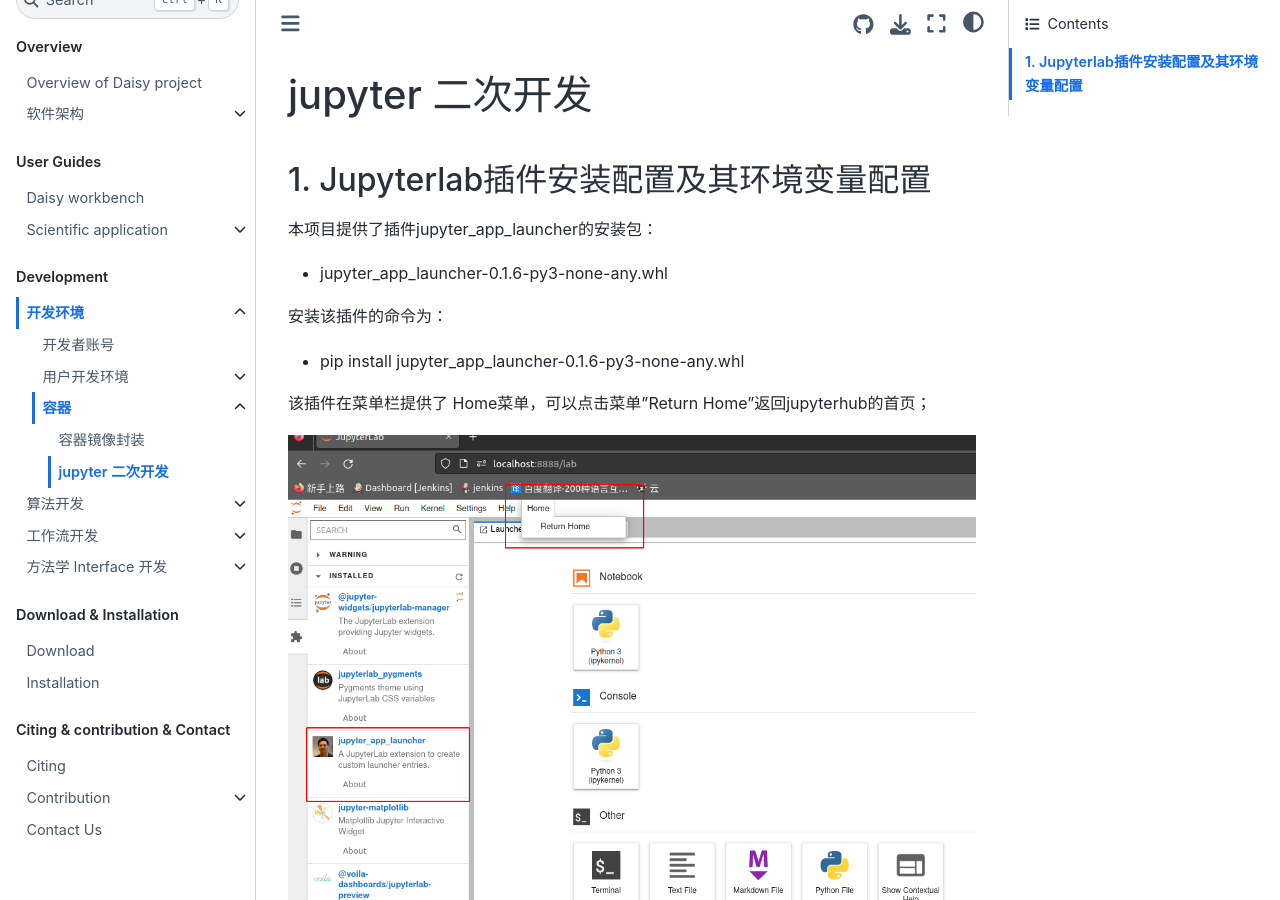
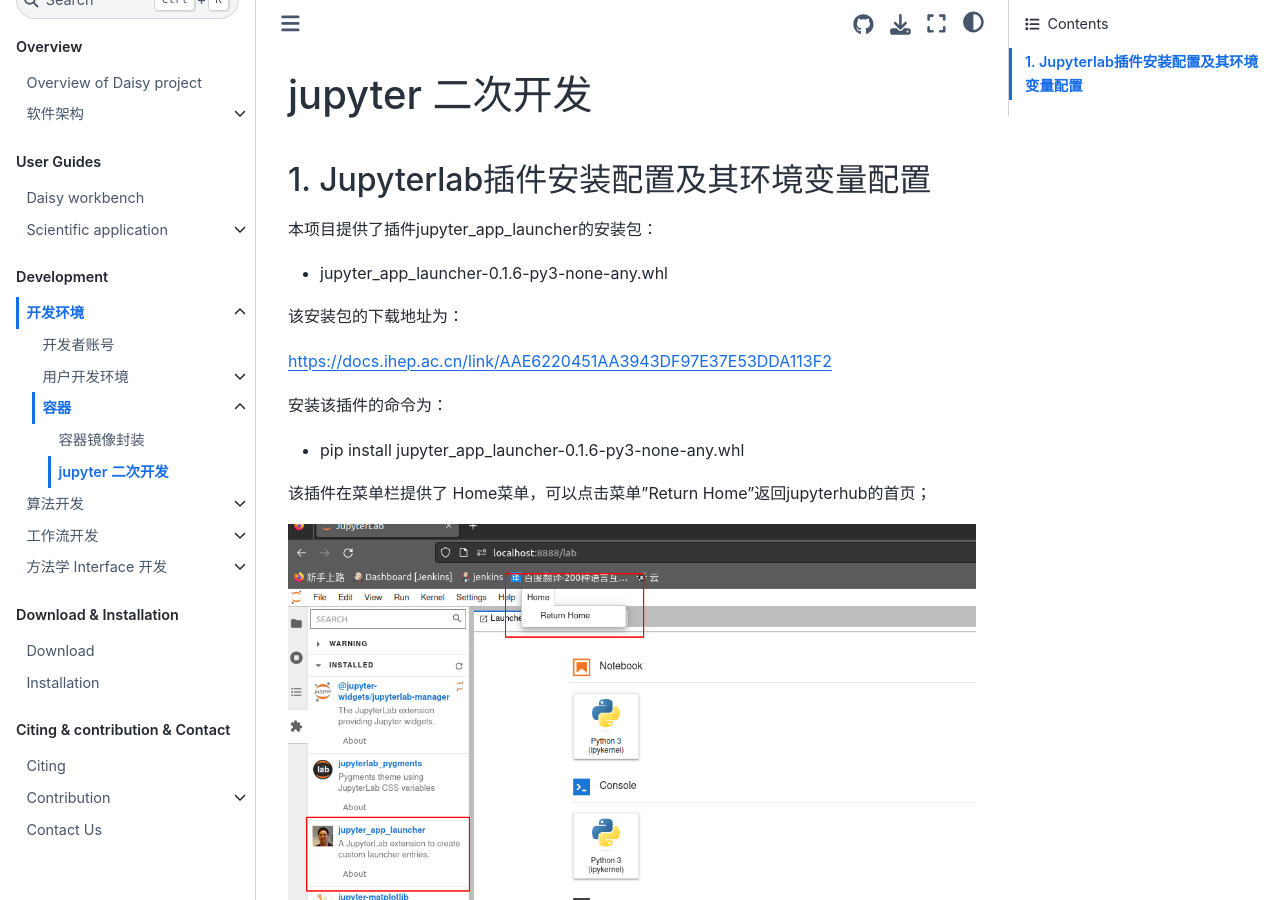
Before and after one commit to huyuhuster/daisydoc, a Jupyter Book: the page built from docs/start/jupyterdev.md, in a window 1280 px wide and 900 px high. Built offline with Jupyter Book 1.0.4 settings and Sphinx 7.4.7 and the Sphinx Book theme 1.1.4, drawn with Linux system fonts in a browser that asks for light colours.

Commit message:
Update jupyterdev.md

```diff
--- a/docs/start/jupyterdev.md
+++ b/docs/start/jupyterdev.md
@@ -5,6 +5,10 @@
 本项目提供了插件jupyter_app_launcher的安装包：
 
 * jupyter_app_launcher-0.1.6-py3-none-any.whl
+
+该安装包的下载地址为：
+
+https://docs.ihep.ac.cn/link/AAE6220451AA3943DF97E37E53DDA113F2
 
 安装该插件的命令为：
 
```
